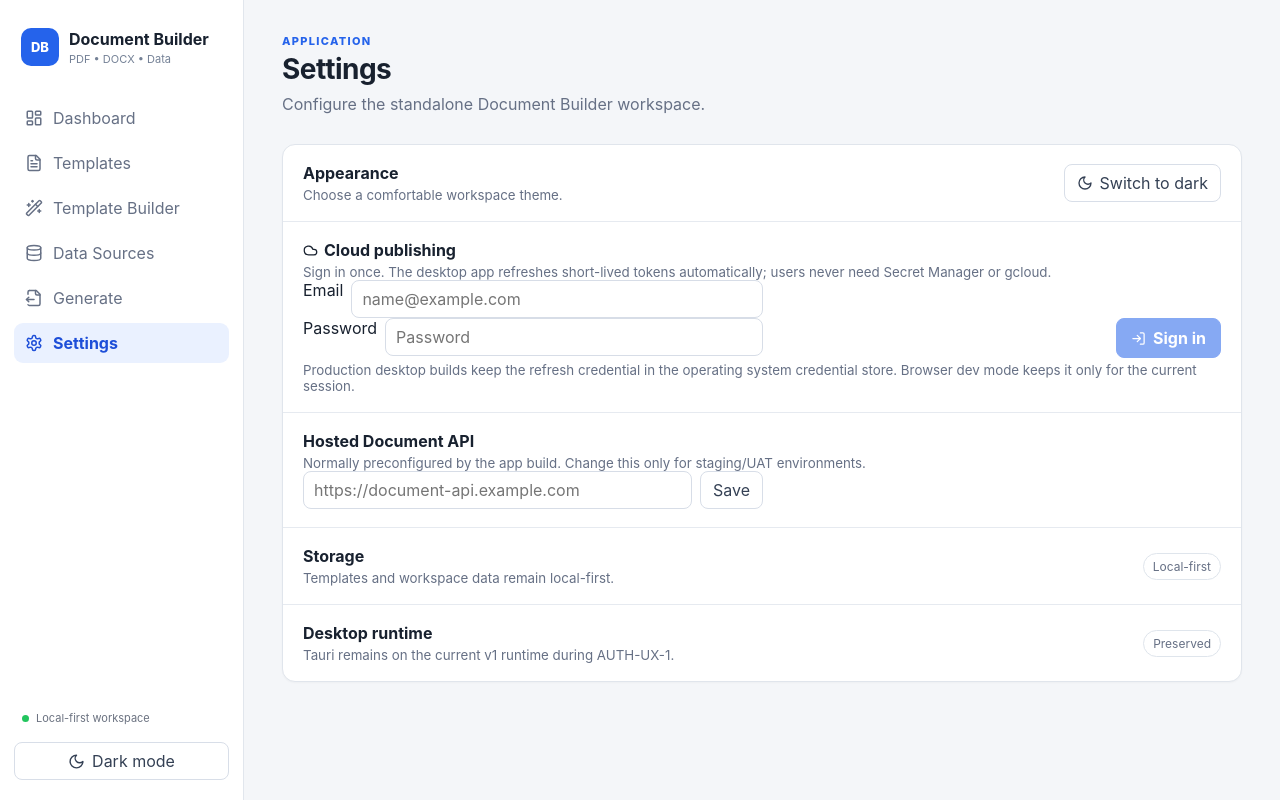
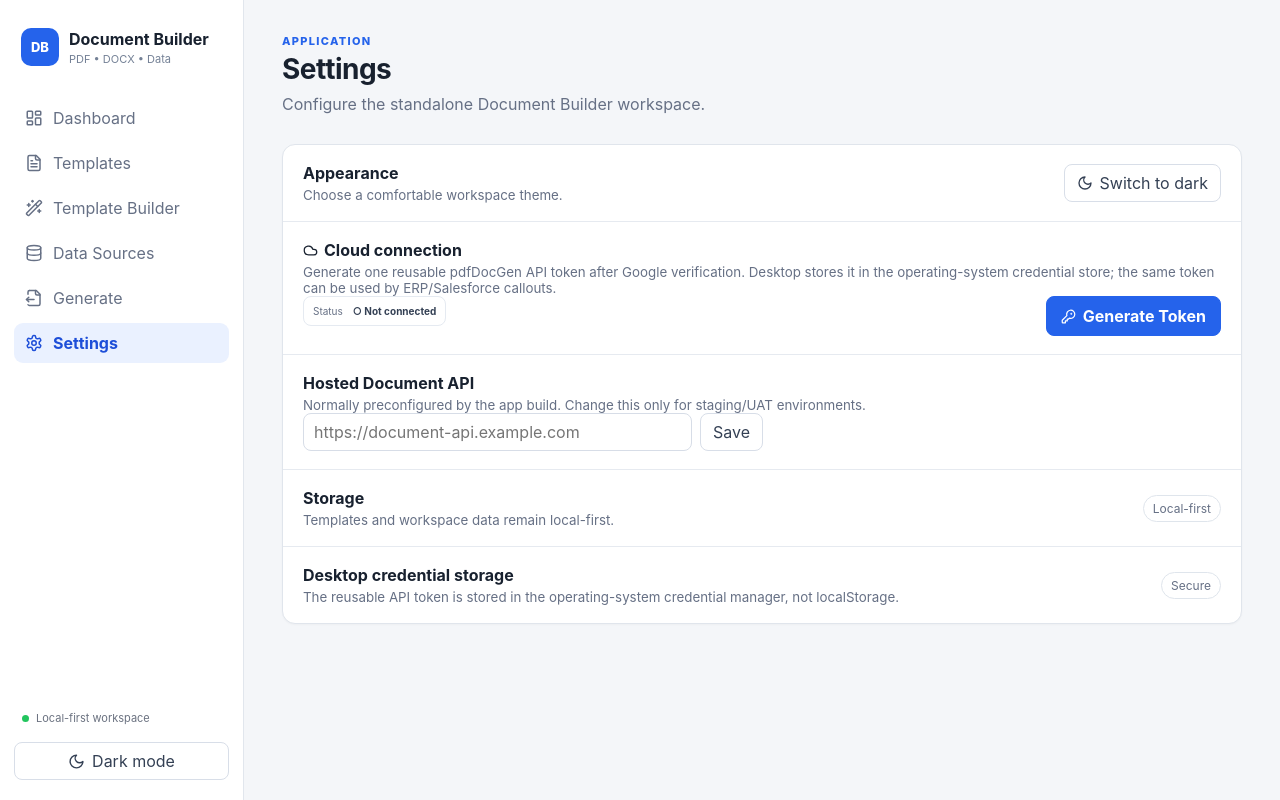
Before and after one commit to Akash76803/pdfDocGen, a React (Vite) app in the folder apps/desktop/: page / in a window 1280 px wide. Both pictures are taken after a click on the button "Settings". Built offline with nearby package versions, Linux system fonts and the light colour scheme.

Commit message:
feat(auth): add Generate Token Google verification UX for desktop and ERP

```diff
--- a/apps/desktop/src/pages/Settings.tsx
+++ b/apps/desktop/src/pages/Settings.tsx
@@ -1,29 +1,29 @@
 import { useEffect, useState } from 'react';
-import { Cloud, LogIn, LogOut, Moon, Sun } from 'lucide-react';
+import { Check, Cloud, Copy, KeyRound, Moon, RotateCcw, Sun, Unplug } from 'lucide-react';
 import { PageHeader } from '../components/PageHeader.tsx';
 import {
   CLOUD_API_BASE_URL_KEY,
+  resolveCloudApiBaseUrl,
   saveCloudApiBaseUrl,
   TemplatePublishError,
 } from '../lib/cloudTemplatePublisher.ts';
 import {
   CLOUD_AUTH_EVENT,
-  getCloudAuthState,
-  signInToCloud,
-  signOutFromCloud,
-  type CloudAuthState,
+  generateIntegrationApiToken,
+  getIntegrationApiToken,
+  revokeIntegrationApiToken,
 } from '../lib/cloudAuth.ts';
 
 export function Settings({ theme, onThemeChange }: { theme: 'light' | 'dark'; onThemeChange: (theme: 'light' | 'dark') => void }) {
   const [cloudApiUrl, setCloudApiUrl] = useState(() => window.localStorage.getItem(CLOUD_API_BASE_URL_KEY) ?? '');
   const [cloudMessage, setCloudMessage] = useState<string | null>(null);
-  const [cloudAuth, setCloudAuth] = useState<CloudAuthState>({ signedIn:false });
-  const [email, setEmail] = useState('');
-  const [password, setPassword] = useState('');
-  const [authBusy, setAuthBusy] = useState(false);
+  const [connected, setConnected] = useState(false);
+  const [busy, setBusy] = useState(false);
+  const [issuedToken, setIssuedToken] = useState<string | null>(null);
+  const [copied, setCopied] = useState(false);
 
   useEffect(() => {
-    const refresh = () => { void getCloudAuthState().then(setCloudAuth); };
+    const refresh = () => { void getIntegrationApiToken().then((token)=>setConnected(Boolean(token))).catch(()=>setConnected(false)); };
     refresh();
     window.addEventListener(CLOUD_AUTH_EVENT,refresh);
     return () => window.removeEventListener(CLOUD_AUTH_EVENT,refresh);
@@ -38,34 +38,44 @@
     }
   }
 
-  async function signIn() {
-    if (authBusy) return;
-    setAuthBusy(true);
-    setCloudMessage(null);
+  async function generateToken() {
+    if (busy) return;
+    setBusy(true);
+    setCopied(false);
+    setCloudMessage('Opening Google verification in your browser…');
     try {
-      const state=await signInToCloud(email,password);
-      setCloudAuth(state);
-      setPassword('');
-      setCloudMessage(`Signed in${state.email ? ` as ${state.email}` : ''}. Cloud publishing is ready.`);
+      const apiBaseUrl=resolveCloudApiBaseUrl(window.localStorage);
+      const result=await generateIntegrationApiToken(apiBaseUrl);
+      setIssuedToken(result.token);
+      setConnected(true);
+      setCloudMessage('Connected. Your new API token is stored securely on this computer. Copy it now if you also want to configure an ERP/Salesforce callout.');
     } catch (error) {
-      setCloudMessage(error instanceof Error ? error.message : 'Cloud sign-in failed.');
+      setCloudMessage(error instanceof Error ? error.message : 'Unable to generate API token.');
     } finally {
-      setAuthBusy(false);
+      setBusy(false);
     }
   }
 
-  async function signOut() {
-    if (authBusy) return;
-    setAuthBusy(true);
-    setCloudMessage(null);
+  async function copyToken() {
+    if(!issuedToken) return;
+    await navigator.clipboard.writeText(issuedToken);
+    setCopied(true);
+    window.setTimeout(()=>setCopied(false),1600);
+  }
+
+  async function revokeToken() {
+    if(busy) return;
+    setBusy(true);
     try {
-      await signOutFromCloud();
-      setCloudAuth({signedIn:false});
-      setCloudMessage('Signed out from cloud publishing.');
-    } catch (error) {
-      setCloudMessage(error instanceof Error ? error.message : 'Unable to sign out.');
+      const apiBaseUrl=resolveCloudApiBaseUrl(window.localStorage);
+      await revokeIntegrationApiToken(apiBaseUrl);
+      setConnected(false);
+      setIssuedToken(null);
+      setCloudMessage('API token revoked. Desktop and any ERP using that token will need a new token.');
+    } catch(error) {
+      setCloudMessage(error instanceof Error ? error.message : 'Unable to revoke API token.');
     } finally {
-      setAuthBusy(false);
+      setBusy(false);
     }
   }
 
@@ -79,20 +89,27 @@
 
       <div className="cloud-api-setting">
         <span>
-          <strong><Cloud size={15}/>Cloud publishing</strong>
-          <small>Sign in once. The desktop app refreshes short-lived tokens automatically; users never need Secret Manager or gcloud.</small>
+          <strong><Cloud size={15}/>Cloud connection</strong>
+          <small>Generate one reusable pdfDocGen API token after Google verification. Desktop stores it in the operating-system credential store; the same token can be used by ERP/Salesforce callouts.</small>
         </span>
 
-        {cloudAuth.signedIn ? <>
-          <div className="compact-info-row"><span>Status</span><strong>Connected{cloudAuth.email ? ` · ${cloudAuth.email}` : ''}</strong></div>
-          <button className="secondary" type="button" disabled={authBusy} onClick={() => void signOut()}><LogOut size={15}/>Sign out</button>
-        </> : <>
-          <label><span>Email</span><input aria-label="Cloud account email" type="email" autoComplete="username" placeholder="name@example.com" value={email} onChange={(event)=>{setEmail(event.target.value);setCloudMessage(null);}}/></label>
-          <label><span>Password</span><input aria-label="Cloud account password" type="password" autoComplete="current-password" placeholder="Password" value={password} onChange={(event)=>{setPassword(event.target.value);setCloudMessage(null);}} onKeyDown={(event)=>{if(event.key==='Enter') void signIn();}}/></label>
-          <button className="primary" type="button" disabled={authBusy || !email.trim() || !password} onClick={() => void signIn()}><LogIn size={15}/>{authBusy ? 'Signing in…' : 'Sign in'}</button>
-        </>}
+        <div className="compact-info-row">
+          <span>Status</span>
+          <strong>{connected ? '● Connected' : '○ Not connected'}</strong>
+        </div>
 
-        <small>Production desktop builds keep the refresh credential in the operating system credential store. Browser dev mode keeps it only for the current session.</small>
+        {!connected ? <button className="primary" type="button" disabled={busy} onClick={() => void generateToken()}>
+          <KeyRound size={15}/>{busy ? 'Waiting for Google…' : 'Generate Token'}
+        </button> : <div className="button-row">
+          <button className="secondary" type="button" disabled={busy} onClick={() => void generateToken()}><RotateCcw size={15}/>Generate New Token</button>
+          <button className="secondary" type="button" disabled={busy} onClick={() => void revokeToken()}><Unplug size={15}/>Revoke Token</button>
+        </div>}
+
+        {issuedToken ? <div className="cloud-token-once">
+          <small>This token is shown for this generation flow so you can configure ERP/Salesforce. Keep it secret.</small>
+          <code>{issuedToken}</code>
+          <button className="secondary" type="button" onClick={() => void copyToken()}>{copied ? <Check size={14}/> : <Copy size={14}/>} {copied ? 'Copied' : 'Copy Token'}</button>
+        </div> : null}
       </div>
 
       <div className="cloud-api-setting">
@@ -102,7 +119,7 @@
 
       {cloudMessage ? <div><span><strong>Cloud status</strong><small className="cloud-api-message">{cloudMessage}</small></span></div> : null}
       <div><span><strong>Storage</strong><small>Templates and workspace data remain local-first.</small></span><span className="status-pill">Local-first</span></div>
-      <div><span><strong>Desktop runtime</strong><small>Tauri remains on the current v1 runtime during AUTH-UX-1.</small></span><span className="status-pill">Preserved</span></div>
+      <div><span><strong>Desktop credential storage</strong><small>The reusable API token is stored in the operating-system credential manager, not localStorage.</small></span><span className="status-pill">Secure</span></div>
     </section>
   </div>;
 }
```
